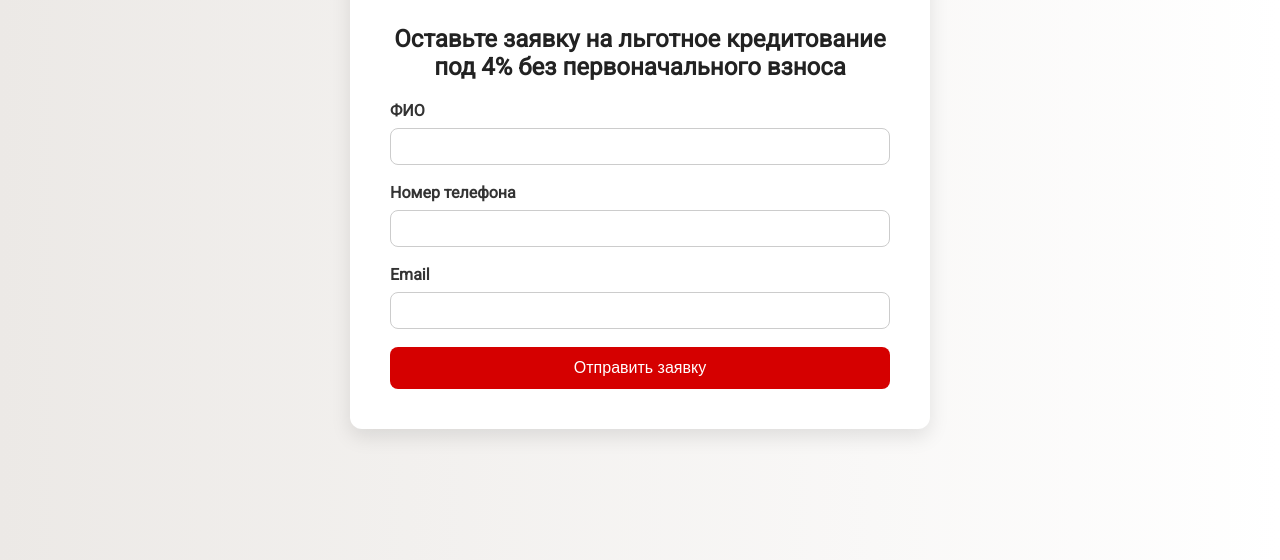
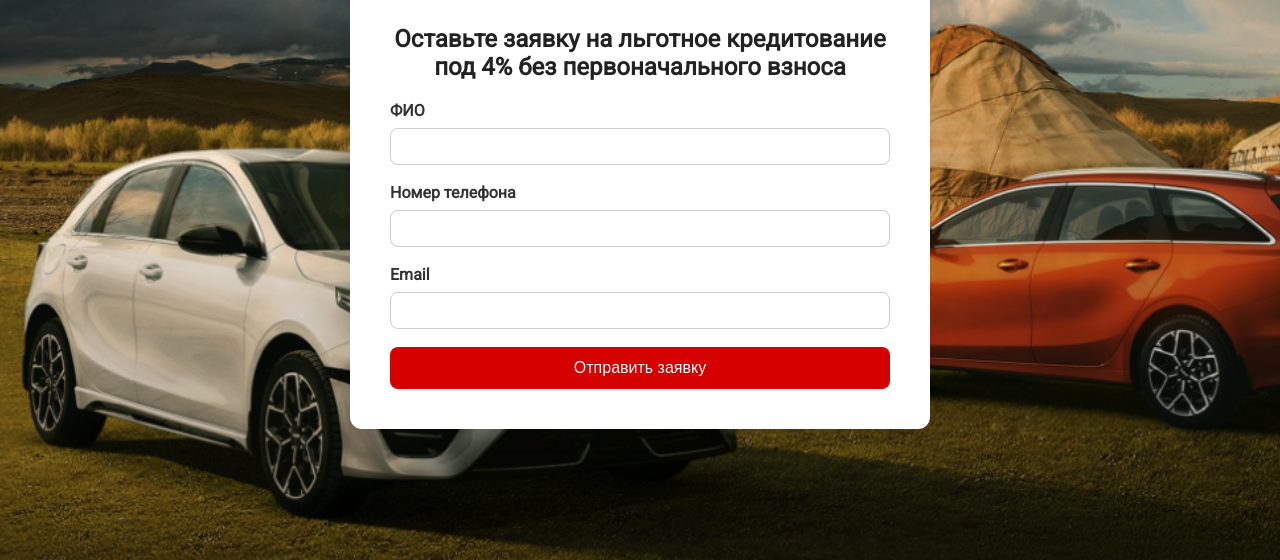
Before and after one commit to bodun44/kiazhez-auto, a website: page public/index.html in a window 1280 px wide. Shown: the part 240-800 px from the top of the page. Drawn offline with Linux system fonts and the light colour scheme.

Commit message:
добавлен фон

```diff
--- a/public/index.html
+++ b/public/index.html
@@ -7,7 +7,8 @@
   <style>
     body {
       font-family: 'Roboto', sans-serif;
-      background: linear-gradient(to right, #ece9e6, #ffffff);
+      background: url('/bg.png') no-repeat center center fixed;
+      background-size: cover;
       display: flex;
       align-items: center;
       justify-content: center;
```
Also changed, not shown: public/bg.png (added).
